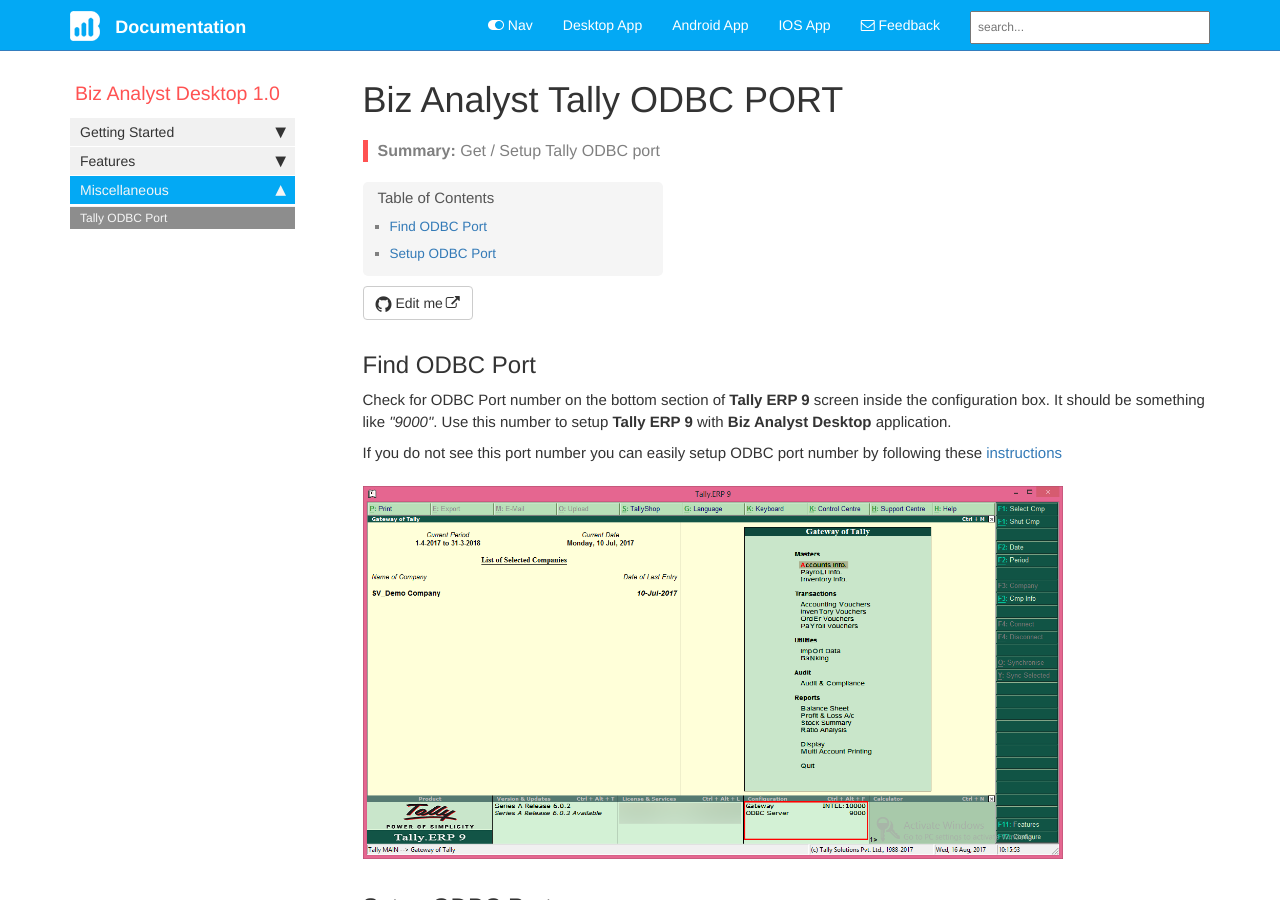
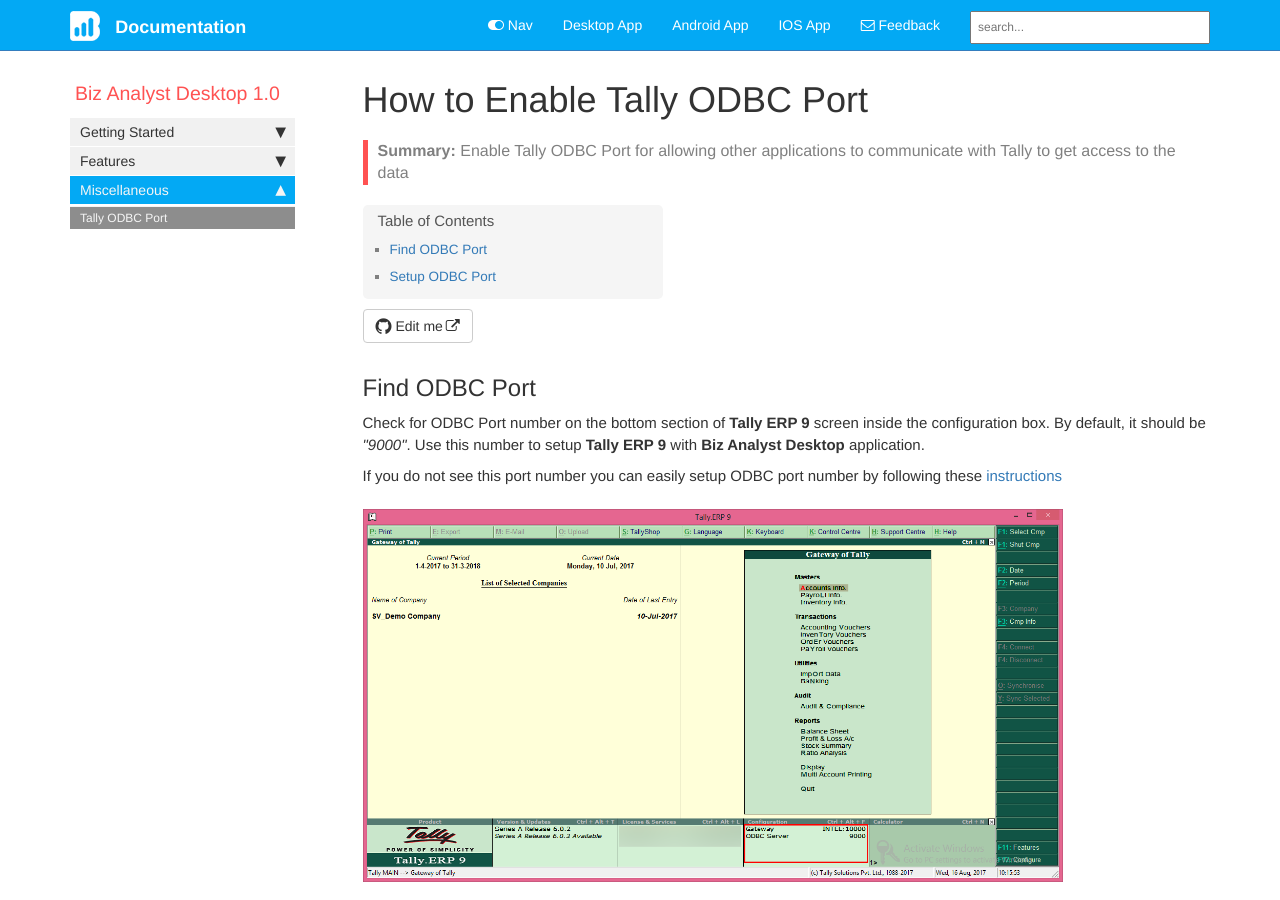
Before and after one commit to siliconveins/bizanalyst-docs, a Jekyll site: the page built from pages/desktop/tally-odbc-port.md, in a window 1280 px wide and 900 px high. Built offline with Jekyll 4.4.1, drawn with Linux system fonts in a browser that asks for light colours; nearby versions of some CDN libraries; comment, search, counter and statistics services are not loaded.

Commit message:
Change the title.

```diff
--- a/pages/desktop/tally-odbc-port.md
+++ b/pages/desktop/tally-odbc-port.md
@@ -1,7 +1,7 @@
 ---
-title: Biz Analyst Tally ODBC PORT
+title: How to Enable Tally ODBC Port
 keywords: biz analyst, bizanalyst, bizanalyst desktop installation, install, bizanalyst installation
-summary: "Get / Setup Tally ODBC port"
+summary: "Enable Tally ODBC Port for allowing other applications to communicate with Tally to get access to the data"
 sidebar: desktop_sidebar
 permalink: tally-odbc-port.html
 folder: desktop
@@ -9,7 +9,7 @@ folder: desktop
 
 ## Find ODBC Port
 
-Check for ODBC Port number on the bottom section of **Tally ERP 9** screen inside the configuration box. It should be something like *&quot;9000&quot;*. Use this number to setup **Tally ERP 9** with **Biz Analyst Desktop** application.
+Check for ODBC Port number on the bottom section of **Tally ERP 9** screen inside the configuration box. By default, it should be *&quot;9000&quot;*. Use this number to setup **Tally ERP 9** with **Biz Analyst Desktop** application.
 
 If you do not see this port number you can easily setup ODBC port number by following these [instructions](#setup-odbc-port)
 
```
